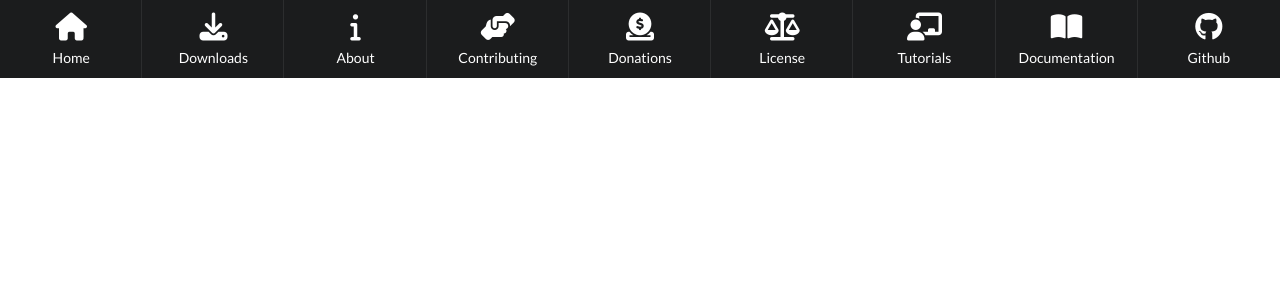
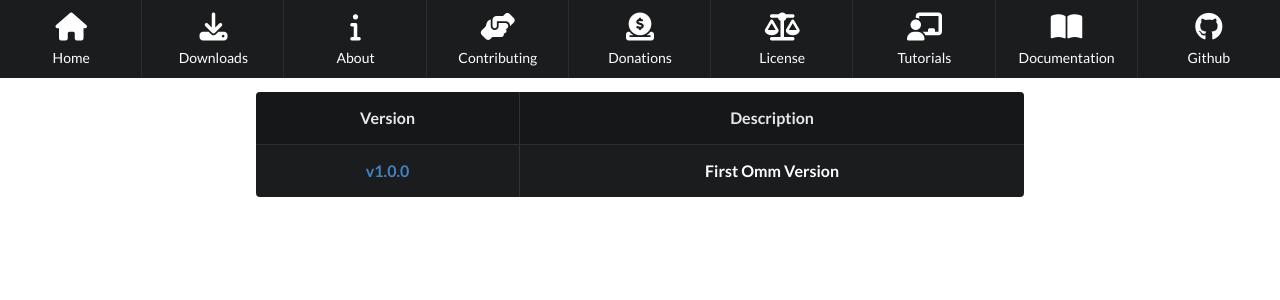
Before and after one commit to tusklang/tusk, a PHP site: page /web/downloads.php in a window 1280 px wide. Shown: the top 300 px of the page. Run offline with PHP 8.4, Linux system fonts and the light colour scheme; some libraries are stand-ins or nearby versions.

Commit message:
added downloads page

```diff
--- a/web/about.php
+++ b/web/about.php
@@ -22,6 +22,10 @@
     <link rel='stylesheet' href='styles.css'>
   </head>
 
+  <div id='prenav'>
+    <script src='include_nav.js'></script>
+  </div>
+
 </body>
 
 </html>
--- a/web/downloads.php
+++ b/web/downloads.php
@@ -26,6 +26,37 @@
     <script src='include_nav.js'></script>
   </div>
 
+  <table id='downloads' class='ui inverted black striped celled padded table'>
+    <thead>
+      <tr>
+        <th>Version</th>
+        <th>Description</th>
+      </tr>
+    </thead>
+    <tbody>
+      <tr>
+        <td>
+          <a id='download_version' onclick='downloadv("1.0.0")'>v1.0.0</a>
+        </td>
+        <td>
+          First Omm Version
+        </td>
+      </tr>
+    </tbody>
+  </table>
+
+  <script>
+    function downloadv(version) {
+      switch (navigator.platform) {
+        case "Win32":
+          window.location.href = '/versions/' + version + '/setup.msi'
+          break;
+        default:
+          alert("Sorry, but Omm is not available on your platform")
+      }
+    }
+  </script>
+
 </body>
 
 </html>
--- a/web/styles.css
+++ b/web/styles.css
@@ -96,3 +96,14 @@ body {
 body::-webkit-scrollbar {
   display: none;
 }
+#downloads {
+  margin: auto;
+  width: 60%;
+  text-align: center;
+  color: white;
+  font-weight: bold;
+  font-size: 16px;
+}
+#download_version:hover {
+  cursor: pointer;
+}
```
